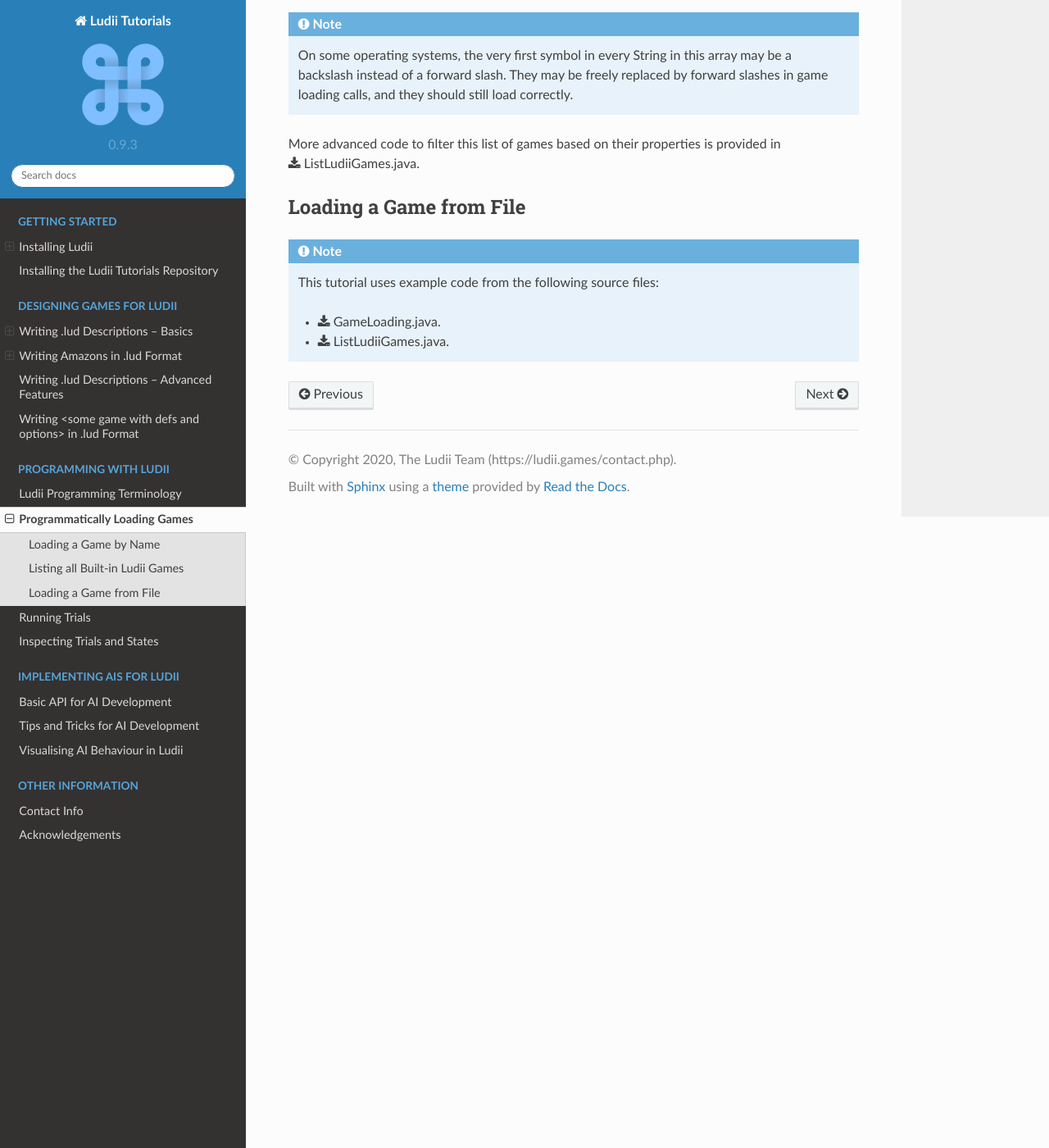
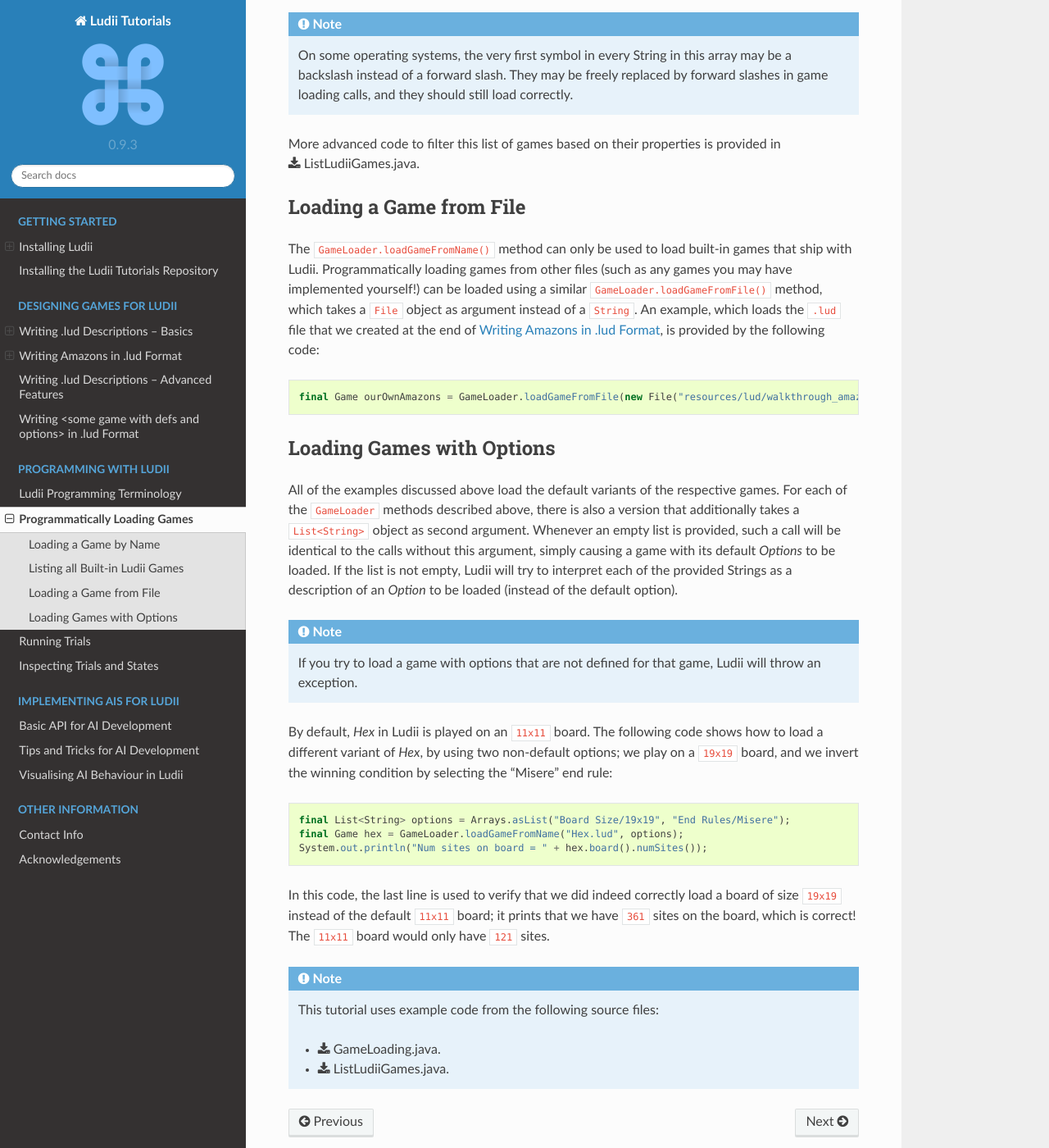
Before and after one commit to Ludeme/LudiiTutorials, a Sphinx documentation site: the page built from docs/loading_games.rst, in a window 1280 px wide and 1400 px high, scrolled down 1014 px. Shown: the whole window at 82% size. Built offline with Sphinx 7.4.7 and the Read the Docs theme 2.0.0, drawn with Linux system fonts in a browser that asks for light colours; some of the changed text lies outside the part shown.

Commit message:
final stuff about loading games

```diff
--- a/docs/loading_games.rst
+++ b/docs/loading_games.rst
@@ -4,7 +4,7 @@
 Loading a Game by Name
 ----------------------
 
-Ludii's ``player.utils.GameLoader`` class provides static helper methods that
+Ludii's ``player.utils.loading.GameLoader`` class provides static helper methods that
 may be used to programmatically load games. The simplest such method only takes
 a single argument; a ``String`` representing the name of a game. This argument
 should always include a ``.lud`` extension, and at least the filename of
@@ -58,6 +58,51 @@
 Loading a Game from File
 ------------------------
 
+The ``GameLoader.loadGameFromName()`` method can only be used to load built-in
+games that ship with Ludii. Programmatically loading games from other files
+(such as any games you may have implemented yourself!) can be loaded using a
+similar ``GameLoader.loadGameFromFile()`` method, which takes a ``File`` object
+as argument instead of a ``String``. An example, which loads the ``.lud`` file
+that we created at the end of :ref:`walkthrough-amazons`, is provided by the
+following code:
+
+.. code-block:: java
+
+   final Game ourOwnAmazons = GameLoader.loadGameFromFile(new File("resources/lud/walkthrough_amazons/Step7.lud"));
+
+Loading Games with Options
+--------------------------
+
+All of the examples discussed above load the default variants of the respective
+games. For each of the ``GameLoader`` methods described above, there is also a
+version that additionally takes a ``List<String>`` object as second argument.
+Whenever an empty list is provided, such a call will be identical to the calls
+without this argument, simply causing a game with its default *Options* to be
+loaded. If the list is not empty, Ludii will try to interpret each of the
+provided Strings as a description of an *Option* to be loaded (instead of the
+default option).
+
+.. note::
+
+   If you try to load a game with options that are not defined for that game,
+   Ludii will throw an exception.
+
+By default, *Hex* in Ludii is played on an ``11x11`` board. The following code
+shows how to load a different variant of *Hex*, by using two non-default options;
+we play on a ``19x19`` board, and we invert the winning condition by selecting
+the "Misere" end rule:
+
+.. code-block:: java
+
+   final List<String> options = Arrays.asList("Board Size/19x19", "End Rules/Misere");
+   final Game hex = GameLoader.loadGameFromName("Hex.lud", options);
+   System.out.println("Num sites on board = " + hex.board().numSites());
+
+In this code, the last line is used to verify that we did indeed correctly load
+a board of size ``19x19`` instead of the default ``11x11`` board; it prints that
+we have ``361`` sites on the board, which is correct! The ``11x11`` board would
+only have ``121`` sites.
+
 .. note::
 
    This tutorial uses example code from the following source files:
--- a/docs/tutorial_amazons.rst
+++ b/docs/tutorial_amazons.rst
@@ -1,3 +1,5 @@
+.. _walkthrough-amazons:
+
 Writing Amazons in .lud Format
 ==============================
 
```
Also changed, not shown: 2 other files.
